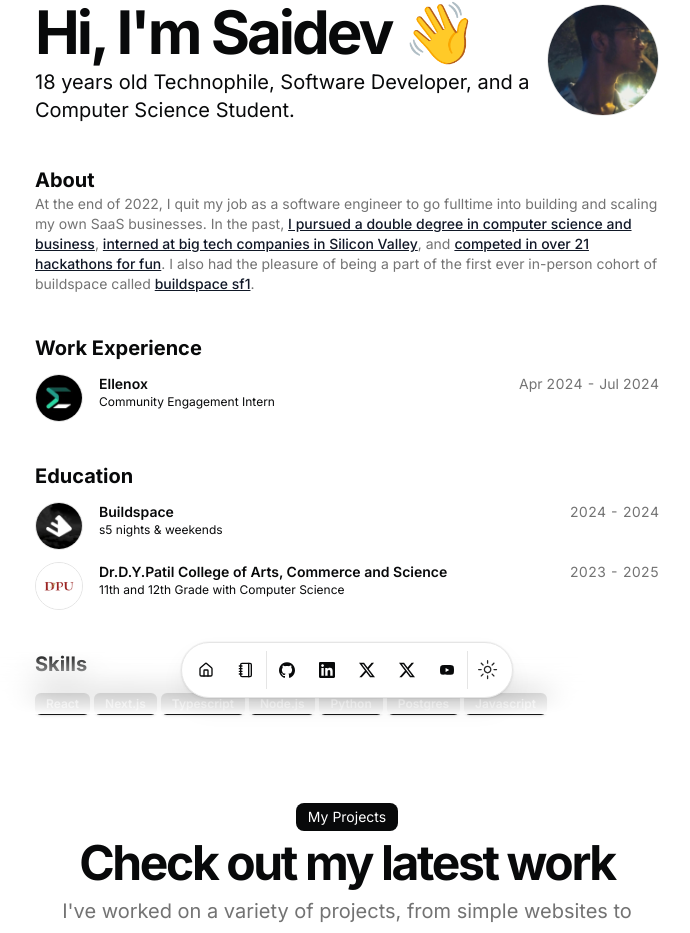
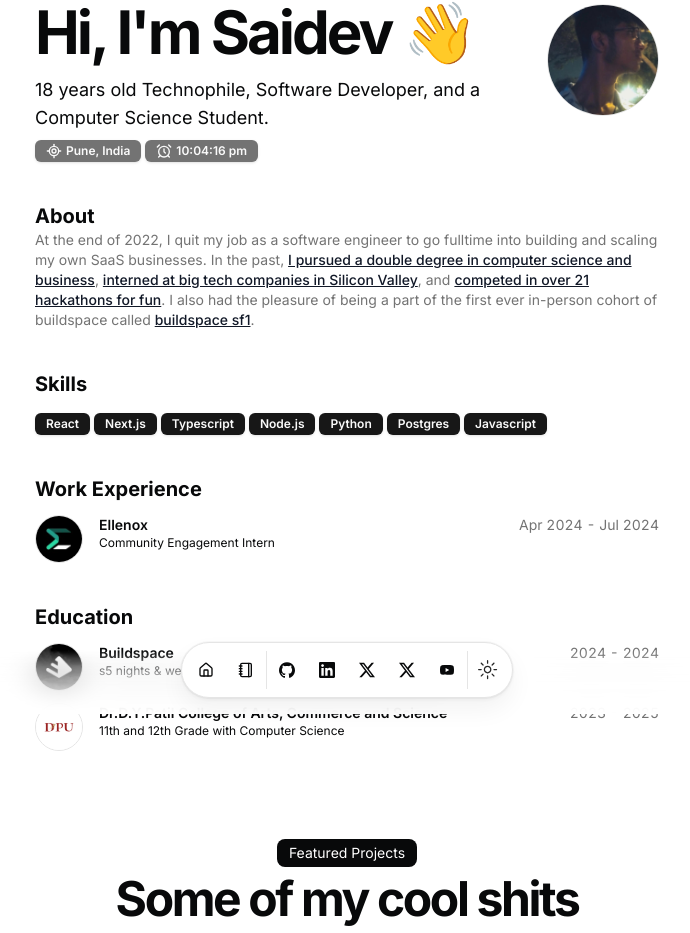
Before and after one commit to SkidGod4444/portfolio, a Next.js app: page / in a window 1280 px wide. Shown: the part 86-1019 px from the top of the page, without its empty margins (293-983 px from the left). Built offline with nearby package versions, Linux system fonts and the light colour scheme.

Commit message:
Update data & add components

```diff
--- a/src/app/page.tsx
+++ b/src/app/page.tsx
@@ -1,3 +1,6 @@
+"use client";
+import { useState, useEffect } from "react";
+import { Lens } from "@/components/acternityui/lens";
 import { HackathonCard } from "@/components/hackathon-card";
 import BlurFade from "@/components/magicui/blur-fade";
 import BlurFadeText from "@/components/magicui/blur-fade-text";
@@ -6,12 +9,33 @@
 import { Avatar, AvatarFallback, AvatarImage } from "@/components/ui/avatar";
 import { Badge } from "@/components/ui/badge";
 import { DATA } from "@/data/resume";
+import { AlarmClock, LocateFixed } from "lucide-react";
 import Link from "next/link";
 import Markdown from "react-markdown";
 
 const BLUR_FADE_DELAY = 0.04;
+interface DiscordPresence {
+  status: string;
+  activity: string;
+}
+export default function Page() {
+  const [hovering, setHovering] = useState(false);
+  const [currentTime, setCurrentTime] = useState(new Date());
+  const [discordPresence, setDiscordPresence] = useState<DiscordPresence>({
+    status: 'offline',
+    activity: 'No activity',
+  });
 
-export default function Page() {
+  useEffect(() => {
+    const interval = setInterval(() => {
+      setCurrentTime(new Date());
+    }, 1000);
+
+    return () => {
+      clearInterval(interval);
+    };
+  }, []);
+
   return (
     <main className="flex flex-col min-h-[100dvh] space-y-10">
       <section id="hero">
@@ -25,16 +49,36 @@
                 text={`Hi, I'm ${DATA.name.split(" ")[0]} 👋`}
               />
               <BlurFadeText
-                className="max-w-[600px] md:text-xl"
+                className="max-w-[600px] md:text-lg mt-2"
                 delay={BLUR_FADE_DELAY}
                 text={DATA.description}
               />
+              <BlurFade delay={BLUR_FADE_DELAY}>
+                <div className="flex flex-wrap gap-1 h-full w-full">
+                <Badge className="bg-muted-foreground dark:hover:bg-white hover:bg-black cursor-pointer">
+                    <LocateFixed className="size-4 mr-1" />
+                    {DATA.location}
+                  </Badge>
+                  <Badge className="bg-muted-foreground dark:hover:bg-white hover:bg-black cursor-pointer">
+                    <AlarmClock className="size-4 mr-1" />
+                    {currentTime.toLocaleTimeString(DATA.localCode, {
+                      timeZone: DATA.timeZone,
+                      hour: '2-digit',
+                      minute: '2-digit',
+                      second: '2-digit',
+                      hour12: true,
+                    })}
+                  </Badge>
+                </div>
+              </BlurFade>
             </div>
             <BlurFade delay={BLUR_FADE_DELAY}>
-              <Avatar className="size-28 border">
-                <AvatarImage alt={DATA.name} src={DATA.avatarUrl} />
-                <AvatarFallback>{DATA.initials}</AvatarFallback>
-              </Avatar>
+              <Lens hovering={hovering} setHovering={setHovering}>
+                <Avatar className="size-28 border cursor-pointer">
+                  <AvatarImage alt={DATA.name} src={DATA.avatarUrl} />
+                  <AvatarFallback>{DATA.initials}</AvatarFallback>
+                </Avatar>
+              </Lens>
             </BlurFade>
           </div>
         </div>
@@ -48,6 +92,20 @@
             {DATA.summary}
           </Markdown>
         </BlurFade>
+      </section>
+      <section id="skills">
+        <div className="flex min-h-0 flex-col gap-y-3">
+          <BlurFade delay={BLUR_FADE_DELAY * 9}>
+            <h2 className="text-xl font-bold">Skills</h2>
+          </BlurFade>
+          <div className="flex flex-wrap gap-1">
+            {DATA.skills.map((skill, id) => (
+              <BlurFade key={skill} delay={BLUR_FADE_DELAY * 10 + id * 0.05}>
+                <Badge key={skill}>{skill}</Badge>
+              </BlurFade>
+            ))}
+          </div>
+        </div>
       </section>
       <section id="work">
         <div className="flex min-h-0 flex-col gap-y-3">
@@ -97,34 +155,21 @@
           ))}
         </div>
       </section>
-      <section id="skills">
-        <div className="flex min-h-0 flex-col gap-y-3">
-          <BlurFade delay={BLUR_FADE_DELAY * 9}>
-            <h2 className="text-xl font-bold">Skills</h2>
-          </BlurFade>
-          <div className="flex flex-wrap gap-1">
-            {DATA.skills.map((skill, id) => (
-              <BlurFade key={skill} delay={BLUR_FADE_DELAY * 10 + id * 0.05}>
-                <Badge key={skill}>{skill}</Badge>
-              </BlurFade>
-            ))}
-          </div>
-        </div>
-      </section>
+
       <section id="projects">
         <div className="space-y-12 w-full py-12">
           <BlurFade delay={BLUR_FADE_DELAY * 11}>
             <div className="flex flex-col items-center justify-center space-y-4 text-center">
               <div className="space-y-2">
                 <div className="inline-block rounded-lg bg-foreground text-background px-3 py-1 text-sm">
-                  My Projects
+                  Featured Projects
                 </div>
                 <h2 className="text-3xl font-bold tracking-tighter sm:text-5xl">
-                  Check out my latest work
+                  Some of my cool shits
                 </h2>
                 <p className="text-muted-foreground md:text-xl/relaxed lg:text-base/relaxed xl:text-xl/relaxed">
-                  I&apos;ve worked on a variety of projects, from simple
-                  websites to complex web applications. Here are a few of my
+                  I&apos;ve worked on a variety of cool shits, from simple
+                  websites, mobile apps to complex iot projects. Here are a few of my
                   favorites.
                 </p>
               </div>
--- /dev/null
+++ b/src/components/acternityui/lens.tsx
@@ -0,0 +1,126 @@
+"use client";
+
+import React, { useRef, useState } from "react";
+import { AnimatePresence, motion } from "framer-motion";
+
+interface LensProps {
+  children: React.ReactNode;
+  zoomFactor?: number;
+  lensSize?: number;
+  position?: {
+    x: number;
+    y: number;
+  };
+  isStatic?: boolean;
+  isFocusing?: () => void;
+  hovering?: boolean;
+  setHovering?: (hovering: boolean) => void;
+}
+
+export const Lens: React.FC<LensProps> = ({
+  children,
+  zoomFactor = 1.5,
+  lensSize = 170,
+  isStatic = false,
+  position = { x: 200, y: 150 },
+  hovering,
+  setHovering,
+}) => {
+  const containerRef = useRef<HTMLDivElement>(null);
+
+  const [localIsHovering, setLocalIsHovering] = useState(false);
+
+  const isHovering = hovering !== undefined ? hovering : localIsHovering;
+  const setIsHovering = setHovering || setLocalIsHovering;
+
+  // const [isHovering, setIsHovering] = useState(false);
+  const [mousePosition, setMousePosition] = useState({ x: 100, y: 100 });
+
+  const handleMouseMove = (e: React.MouseEvent<HTMLDivElement>) => {
+    const rect = e.currentTarget.getBoundingClientRect();
+    const x = e.clientX - rect.left;
+    const y = e.clientY - rect.top;
+    setMousePosition({ x, y });
+  };
+
+  return (
+    <div
+      ref={containerRef}
+      className="relative overflow-hidden rounded-lg z-20"
+      onMouseEnter={() => {
+        setIsHovering(true);
+      }}
+      onMouseLeave={() => setIsHovering(false)}
+      onMouseMove={handleMouseMove}
+    >
+      {children}
+
+      {isStatic ? (
+        <div>
+          <motion.div
+            initial={{ opacity: 0, scale: 0.58 }}
+            animate={{ opacity: 1, scale: 1 }}
+            exit={{ opacity: 0, scale: 0.8 }}
+            transition={{ duration: 0.3, ease: "easeOut" }}
+            className="absolute inset-0 overflow-hidden"
+            style={{
+              maskImage: `radial-gradient(circle ${lensSize / 2}px at ${
+                position.x
+              }px ${position.y}px, black 100%, transparent 100%)`,
+              WebkitMaskImage: `radial-gradient(circle ${lensSize / 2}px at ${
+                position.x
+              }px ${position.y}px, black 100%, transparent 100%)`,
+              transformOrigin: `${position.x}px ${position.y}px`,
+            }}
+          >
+            <div
+              className="absolute inset-0"
+              style={{
+                transform: `scale(${zoomFactor})`,
+                transformOrigin: `${position.x}px ${position.y}px`,
+              }}
+            >
+              {children}
+            </div>
+          </motion.div>
+        </div>
+      ) : (
+        <AnimatePresence>
+          {isHovering && (
+            <div>
+              <motion.div
+                initial={{ opacity: 0, scale: 0.58 }}
+                animate={{ opacity: 1, scale: 1 }}
+                exit={{ opacity: 0, scale: 0.8 }}
+                transition={{ duration: 0.3, ease: "easeOut" }}
+                className="absolute inset-0 overflow-hidden"
+                style={{
+                  maskImage: `radial-gradient(circle ${lensSize / 2}px at ${
+                    mousePosition.x
+                  }px ${mousePosition.y}px, black 100%, transparent 100%)`,
+                  WebkitMaskImage: `radial-gradient(circle ${
+                    lensSize / 2
+                  }px at ${mousePosition.x}px ${
+                    mousePosition.y
+                  }px, black 100%, transparent 100%)`,
+                  transformOrigin: `${mousePosition.x}px ${mousePosition.y}px`,
+                  zIndex: 50,
+                }}
+              >
+                <div
+                  className="absolute inset-0"
+                  style={{
+                    transform: `scale(${zoomFactor})`,
+                    transformOrigin: `${mousePosition.x}px ${mousePosition.y}px`,
+                  }}
+                >
+                  {children}
+                </div>
+              </motion.div>
+            </div>
+          )}
+        </AnimatePresence>
+      )}
+    </div>
+  );
+};
--- a/src/data/resume.tsx
+++ b/src/data/resume.tsx
@@ -7,6 +7,8 @@
   url: "https://devwtf.in",
   location: "Pune, India",
   locationLink: "https://maps.app.goo.gl/MUbpyutE7bxrpdVW9",
+  timeZone: "Asia/Kolkata",
+  localCode: "en-IN",
   description:
     "18 years old Technophile, Software Developer, and a Computer Science Student.",
   summary:
```
Also changed, not shown: package.json (+6 -1 lines), 1 other file (tests, documents, lock files or other folders).
